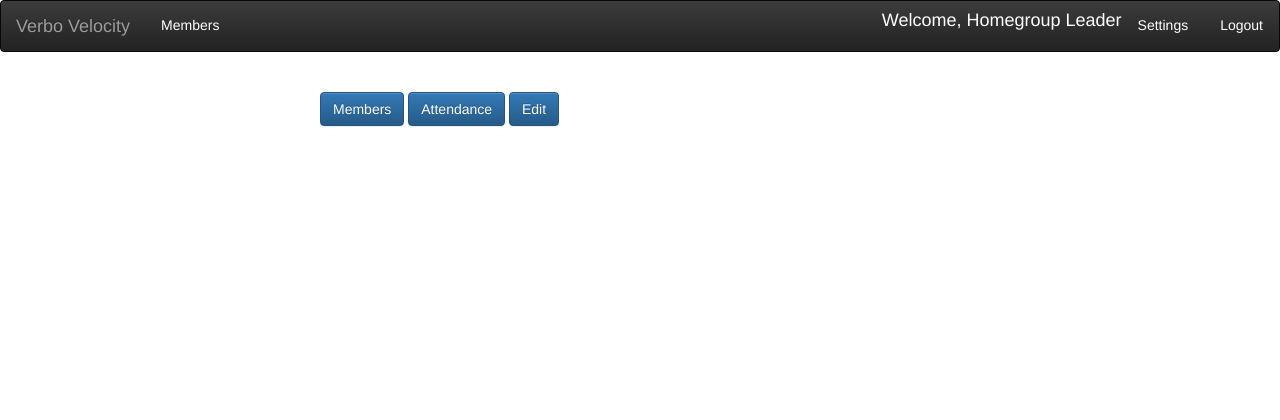
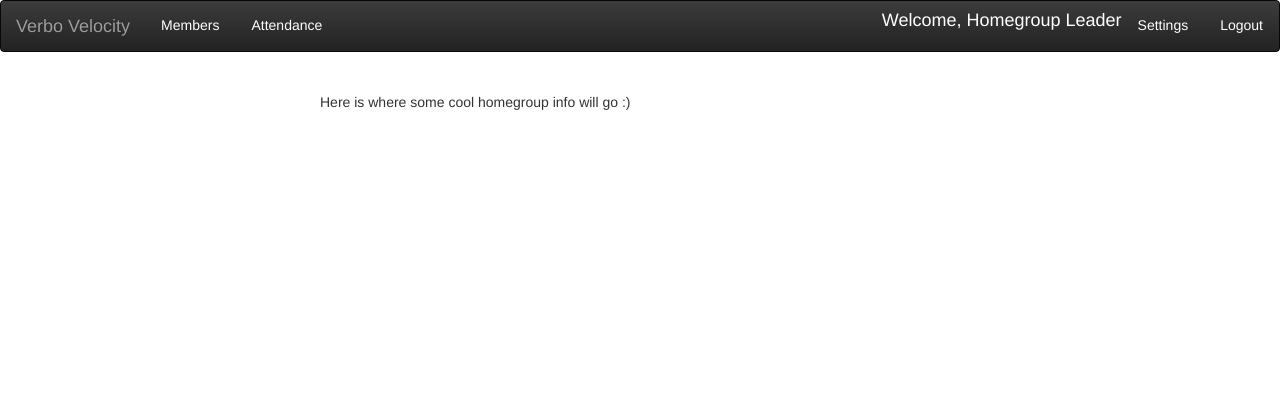
Before and after one commit to tu-missions-computing/home-church-manager, a Python web app: template templates/homegroup.html in a window 1280 px wide. Shown: the top 420 px of the page. Run offline with Jinja, Linux system fonts and the light colour scheme; the template is opened without the code that fills it, so the values that code supplies are empty; some libraries are stand-ins or nearby versions.

Commit message:
Fixed header buttons and home page

```diff
--- a/templates/base.html
+++ b/templates/base.html
@@ -129,8 +129,9 @@
         <ul class="navbar navbar-inverse">
             <a class="navbar-brand" href="/homegroup/1">Verbo Velocity</a>
             <li role="presentation" ><a href="/homegroup/members/1">Members</a></li>
+            <li role="presentation" ><a href="/homegroup/attendance/1">Attendance</a></li>
             <li role="presentation" class="welcome"><a href="/members">Logout</a></li>
-            <li role="presentation" class="welcome"><a href="#about">Settings</a></li>
+            <li role="presentation" class="welcome"><a href="/homegroup/edit/1">Settings</a></li>
             <li role="presentation" class="welcome white"><h4 class="welcome">Welcome, Homegroup Leader</h4></li>
         </ul>
     </header>
--- a/templates/homegroup.html
+++ b/templates/homegroup.html
@@ -4,14 +4,15 @@
 {% block content %}
 
 <h1>{{currentHomegroup.name}}</h1>
-    <a href="{{url_for('get_homegroup_users', homegroup_id = currentHomegroup.id)}}" class="btn btn-primary">
-        Members
-    </a>
-    <a href="{{ url_for('attendance', homegroup_id = currentHomegroup.id)}}" class="btn btn-primary">
-        Attendance
-    </a>
-    <a href="{{ url_for('edit_homegroup', homegroup_id = currentHomegroup.id) }}" class="btn btn-primary">
-        Edit
-    </a>
+    <p>Here is where some cool homegroup info will go :)</p>
+    <!--<a href="{{url_for('get_homegroup_users', homegroup_id = currentHomegroup.id)}}" class="btn btn-primary">-->
+        <!--Members-->
+    <!--</a>-->
+    <!--<a href="{{ url_for('attendance', homegroup_id = currentHomegroup.id)}}" class="btn btn-primary">-->
+        <!--Attendance-->
+    <!--</a>-->
+    <!--<a href="{{ url_for('edit_homegroup', homegroup_id = currentHomegroup.id) }}" class="btn btn-primary">-->
+        <!--Edit-->
+    <!--</a>-->
 
 {% endblock %}
```
